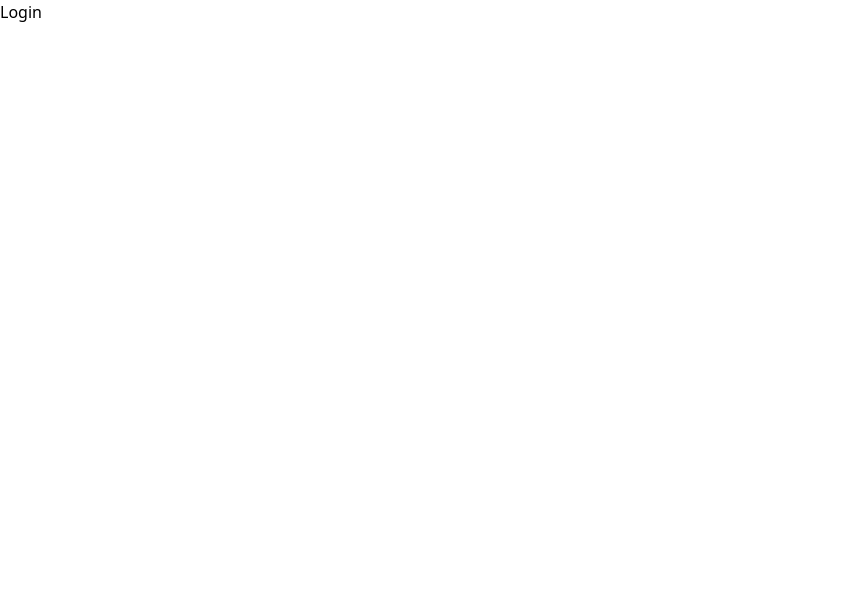
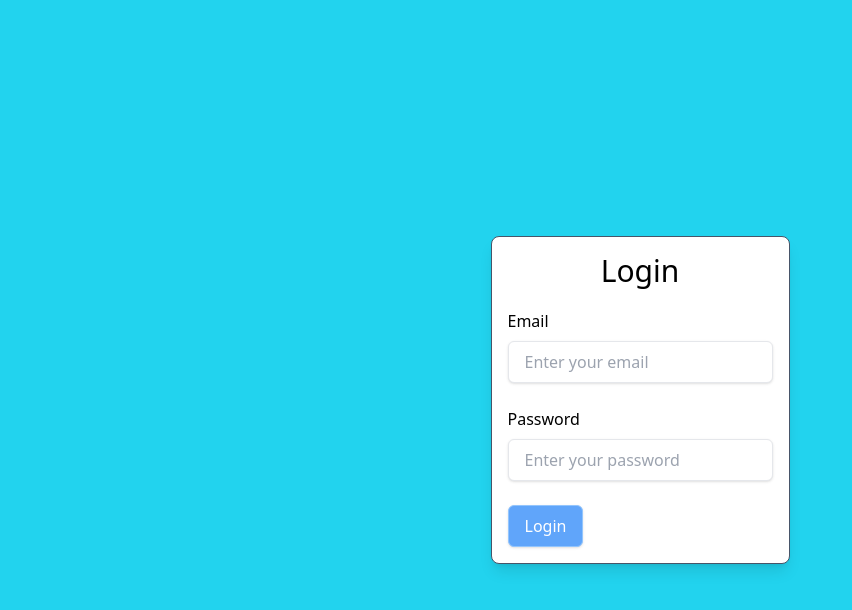
Before and after one commit to ahmadrio/reactapi, a React (Vite) app: page /auth/login in a window 1280 px wide. Shown: the top 610 px of the page, without its empty margins (0-852 px from the left). Built offline with nearby package versions, Linux system fonts and the light colour scheme; no server answers.

Commit message:
login authentication with check per page access

```diff
--- a/package.json
+++ b/package.json
@@ -10,6 +10,7 @@
     "preview": "vite preview"
   },
   "dependencies": {
+    "axios": "^1.6.0",
     "react": "^18.2.0",
     "react-dom": "^18.2.0",
     "react-router-dom": "^6.17.0"
--- a/src/App.jsx
+++ b/src/App.jsx
@@ -1,20 +1,14 @@
-import { Navigate, Route, Routes } from "react-router-dom";
+import { Route, Routes } from "react-router-dom";
 import Dashboard from "./pages/Dashboard";
 import Login from "./pages/auth/Login";
 import IndexUser from "./pages/users/Index";
-import auth from "./mixins/auth";
 
 export default function App() {
-  let logged = auth();
-
   return (
     <Routes>
       <Route index element={<Dashboard />} />
       <Route path="/users" element={<IndexUser />} />
-      <Route
-        path="auth/login"
-        element={logged ? <Navigate to="/" /> : <Login />}
-      />
+      <Route path="auth/login" element={<Login />} />
     </Routes>
   );
 }
--- a/src/index.css
+++ b/src/index.css
@@ -5,3 +5,11 @@
 .active {
     @apply bg-cyan-700 font-bold;
 }
+
+.form-input {
+    @apply border outline-none ring-0 px-4 py-2 rounded-md shadow focus:ring-1;
+}
+
+.btn {
+    @apply outline-none ring-0 px-4 py-2 border rounded-md text-white bg-blue-400 shadow border-blue-300 hover:bg-blue-600;
+}
--- a/src/layouts/Main.jsx
+++ b/src/layouts/Main.jsx
@@ -1,9 +1,9 @@
 import { NavLink, Link, Navigate } from "react-router-dom";
-import auth from "../mixins/auth";
+import { auth } from "../utils/auth";
 
-// eslint-disable-next-line react/prop-types
 export default function Main({ children }) {
   let logged = auth();
+  logged.catch(() => (window.location.href = "/auth/login"));
 
   return (
     <>
--- a/src/mixins/auth.js
+++ /dev/null
@@ -1,3 +0,0 @@
-export default function auth() {
-  return false;
-}
--- a/src/pages/auth/Login.jsx
+++ b/src/pages/auth/Login.jsx
@@ -1,7 +1,97 @@
+import { useState } from "react";
+import { auth, axios } from "../../utils/auth";
+
 export default function Login() {
+  auth().then(() => {
+    window.location.href = "/";
+  });
+
+  const [email, setEmail] = useState("");
+  const [password, setPassword] = useState("");
+
+  const [emailValidation, setEmailValidation] = useState("");
+  const [validationMessage, setValidationMessage] = useState([]);
+
+  const handlerSubmit = async (event) => {
+    event.preventDefault();
+    setEmailValidation("");
+    setValidationMessage([]);
+
+    await axios
+      .post("/login", {
+        email: email,
+        password: password,
+      })
+      .then((res) => {
+        console.log(res);
+
+        localStorage.setItem("token", res.data.data.token_access);
+
+        setEmail("");
+        setPassword("");
+
+        window.location.href = "/";
+      })
+      .catch((err) => {
+        if (err.response.status === 401) {
+          setEmailValidation(err.response.data.message);
+        }
+
+        if (err.response.status === 422) {
+          setValidationMessage(err.response.data.errors);
+        }
+
+        alert("Error: Invalid form submit");
+      });
+  };
+
   return (
-    <div>
-      <h1>Login</h1>
+    <div className="min-h-screen grid place-content-center bg-cyan-400">
+      <div className="border p-4 rounded-lg shadow-lg bg-white border-slate-600">
+        <h1 className="text-3xl text-center mb-5">Login</h1>
+        <div>
+          <form onSubmit={handlerSubmit} className="flex flex-col space-y-4">
+            <div className="flex flex-col space-y-2">
+              <label htmlFor="email">Email</label>
+              <input
+                type="email"
+                id="email"
+                className="form-input"
+                placeholder="Enter your email"
+                onChange={(event) => {
+                  setEmail(event.target.value);
+                }}
+              />
+              {emailValidation && (
+                <span className="text-red-400 text-sm">{emailValidation}</span>
+              )}
+              <span className="text-red-400 text-sm">
+                {validationMessage?.email?.[0]}
+              </span>
+            </div>
+            <div className="flex flex-col space-y-2">
+              <label htmlFor="password">Password</label>
+              <input
+                type="password"
+                id="password"
+                className="form-input"
+                placeholder="Enter your password"
+                onChange={(event) => {
+                  setPassword(event.target.value);
+                }}
+              />
+              <span className="text-red-400 text-sm">
+                {validationMessage?.password?.[0]}
+              </span>
+            </div>
+            <div>
+              <button type="submit" className="btn">
+                Login
+              </button>
+            </div>
+          </form>
+        </div>
+      </div>
     </div>
   );
 }
--- /dev/null
+++ b/src/utils/auth.js
@@ -0,0 +1,23 @@
+import Axios from "axios";
+
+export function auth() {
+  return axios.post(
+    "/get-token",
+    {},
+    {
+      headers: {
+        "Content-type": "application/json",
+        Accept: "application/json",
+        Authorization: "Bearer " + localStorage.getItem("token"),
+      },
+    },
+  );
+}
+
+export const axios = Axios.create({
+  baseURL: "http://belajar-laravel-api.test/api",
+  headers: {
+    "Content-type": "application/json",
+    Accept: "application/json",
+  },
+});
```
Also changed, not shown: .eslintrc.cjs, 1 other file (tests, documents, lock files or other folders).
